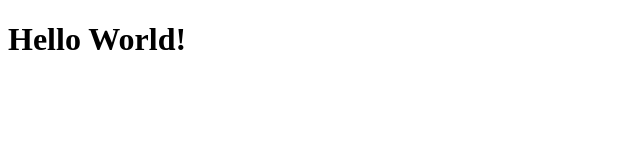
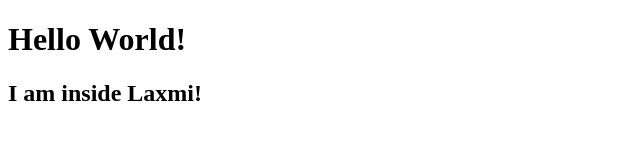
Before and after one commit to prank7/AS-JS-value-variable-and-types, a website: page index.html in a window 1280 px wide. Shown: the whole page, without its empty margins (0-640 px from the left). Drawn offline with Linux system fonts and the light colour scheme.

Commit message:
add laxmi

```diff
--- a/index.html
+++ b/index.html
@@ -1,4 +1,5 @@
 <!DOCTYPE html>
 <html>
   <h1>Hello World!</h1>
+  <h2>I am inside Laxmi!</h2>
 </html>
```
